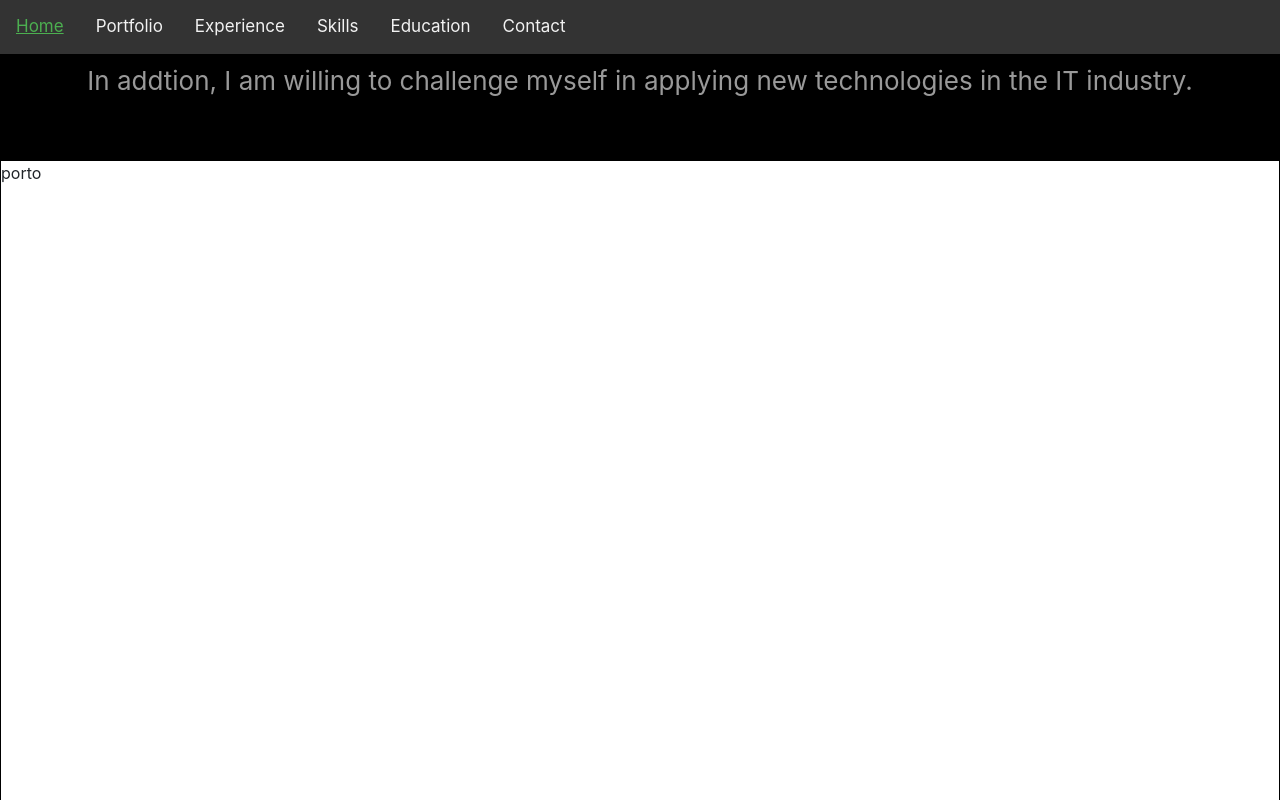
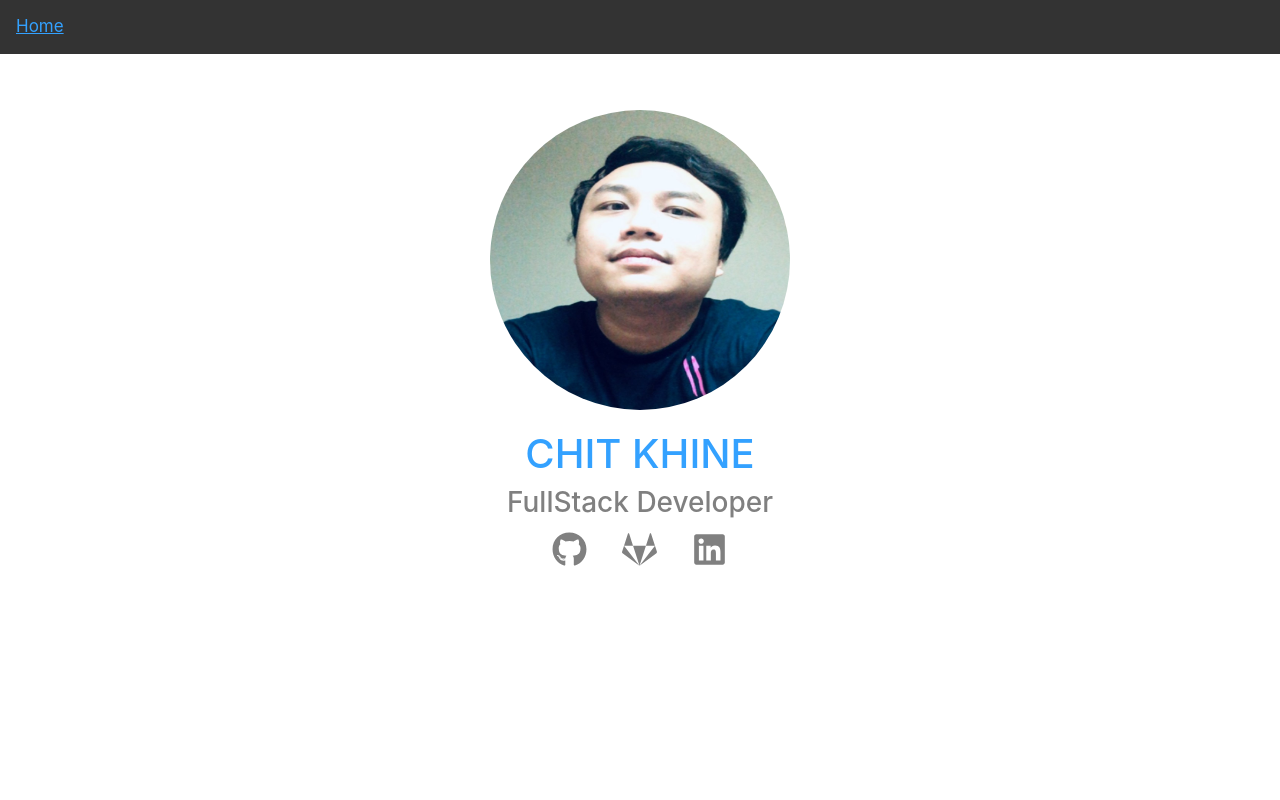
Before and after one commit to landlight/light_portfolio, a React (Create React App) app: page / in a window 1280 px wide. Shown: the top 800 px of the page. Built offline with nearby package versions, Linux system fonts and the light colour scheme.

Commit message:
:recycle: first page

```diff
--- a/src/App.css
+++ b/src/App.css
@@ -16,9 +16,9 @@
 .App-header {
   background-color: black;
   min-height: 20vh;
-    display: flex;
-    flex-direction: column;
-    align-items: center;
+  display: flex;
+  flex-direction: column;
+  align-items: center;
   justify-content: center;
   font-size: calc(10px + 2vmin);
   color: rgba(250, 250, 250, 0.61);
--- a/src/App.js
+++ b/src/App.js
@@ -1,50 +1,40 @@
 import React from 'react';
 import './App.css';
-import Card from './components/Card';
-import Profile from './components/Profile';
-import Personalinfo from './components/PersonalInfo';
-import Education from './components/Education';
+// import Card from './components/Card';
+// import Profile from './components/Profile';
+// import Personalinfo from './components/PersonalInfo';
+// import Education from './components/Education';
 import NavBar from './components/NavBar';
+import Home from './components/Home';
 
-const porto = {
-  'height': '800px',
-  'border': '1px solid black'
-}
+// const porto = {
+//   'border': '1px solid black',
+// }
+// const cardStyle = {
+//   'width': '100%'
+// }
 function App() {
   const navItems= [
     {id: 'home', name: 'Home', href: '#home'},
-    {id: 'portfolio', name: 'Portfolio', href: '#portfolio'},
-    {id: 'experience', name: 'Experience', href: '#experience'},
-    {id: 'skills', name: 'Skills', href: '#skills'},
-    {id: 'education', name: 'Education', href: '#education'},
-    {id: 'contact', name: 'Contact', href: '#contact'},
+    // {id: 'portfolio', name: 'Portfolio', href: '#portfolio'},
+    // {id: 'experience', name: 'Experience', href: '#experience'},
+    // {id: 'skills', name: 'Skills', href: '#skills'},
+    // {id: 'education', name: 'Education', href: '#education'},
+    // {id: 'contact', name: 'Contact', href: '#contact'},
   ];
   return (
     <div className="App">
       <NavBar navItems={navItems}/>
-      <header className="App-header">
-        <span>
-          {/* Hello, I am <b>Chit Khine</b> a web developer who is always enthusastic to explore new things. */}
-        </span>
-        <span>
-          In addtion, I am willing to challenge myself in applying new technologies in the IT industry.
-        </span>
-      </header>
-      <body>
-        <div class="content" id="#home">
-          {/* <Card>
+      <main className="main">
+        <div id="home" className="home" >
+          <Home />
+        </div>
+        {/* <div id="portfolio" style={porto}>
+          <Card style={cardStyle}>
             <Profile title="Personal Information">
               <Personalinfo />
             </Profile>
           </Card>
-          <Card>
-            <Profile title="Education">
-              <Education />
-            </Profile>
-          </Card> */}
-        </div>
-        <div id="portfolio" style={porto}>
-          <span >porto</span>
         </div>
 
         <div id="experience" style={porto}>
@@ -58,8 +48,8 @@ function App() {
         </div>
         <div id="contact" style={porto}>
           <span >contact</span>
-        </div>
-      </body>
+        </div> */}
+      </main>
     </div>
   );
 }
--- /dev/null
+++ b/src/components/Home.js
@@ -0,0 +1,61 @@
+import React from 'react';
+import { FaGithub, FaGitlab, FaLinkedin } from 'react-icons/fa';
+import { Row, Col } from 'reactstrap';
+import image from '../ck.jpg';
+
+const style = {
+  'padding-top': '10px',
+  'display': 'flex',
+  'align-items': 'center',
+  'text-align': 'center'
+}
+const nameStyle = {
+  'color': '#33A1FF'
+}
+const grey = {
+  'color': 'grey',
+  'font-weight': 'light'
+}
+const rowStyle = {
+  'padding-bottom': '10px',
+  'padding-left': '80px',
+  'padding-right': '80px'
+}
+const center = {
+  'text-align': 'center'
+}
+const icon = {
+  'width': '35px',
+  'height': '35px'
+}
+
+function Personalinfo(props) {
+    return (
+      <div>
+        <div style={style}>
+          <img src={image} className="mainProfile" alt="mainProfile"/>
+        </div>
+        <h1 className="text-uppercase" style={nameStyle}>Chit Khine</h1>
+        <h3 style={grey}>FullStack Developer</h3>
+        <Row style={rowStyle}>
+          <Col xs="4" style={center}>
+            <a href="https://github.com/landlight" target="_blank" rel="noopener noreferrer" style={grey}>
+              <FaGithub style={icon}/>
+            </a>
+          </Col>
+          <Col xs="4" style={center}>
+            <a href="https://gitlab.com/landlight" target="_blank" rel="noopener noreferrer" style={grey}>
+              <FaGitlab style={icon}/>
+            </a>
+          </Col>
+          <Col xs="4" style={center}>
+            <a href="https://www.linkedin.com/in/chit-khine-891a82b5/" target="_blank" rel="noopener noreferrer" style={grey}>
+              <FaLinkedin style={icon}/>
+            </a>
+          </Col>
+        </Row>
+      </div>
+    );
+}
+
+export default Personalinfo
--- a/src/components/NavBar.js
+++ b/src/components/NavBar.js
@@ -20,11 +20,7 @@ function NavBar(props) {
     'home'
   )
   function activeClass(id) {
-    if (active == id) {
-      let divHeight = document.getElementById(id);
-      if (divHeight) {
-        window.scrollTo(0, divHeight.offsetTop);
-      }
+    if (active === id) {
       return 'active';
     }
   }
@@ -36,11 +32,17 @@ function NavBar(props) {
       x.className = "topnav";
     }
   }
-
+  function scrollActive(id) {
+    let divHeight = document.getElementById(id);
+    if (divHeight) {
+      window.scrollTo(0, divHeight.offsetTop-53);
+    }
+    setActive(id);
+  }
   return (
     <div className="topnav" id="myTopnav">
       {props.navItems.map(item => (
-        <a href={item.href} className={activeClass(item.id)} onClick={() => setActive(item.id)} >{item.name}</a>
+        <a className={activeClass(item.id)} onClick={() => scrollActive(item.id)} >{item.name}</a>
       ))}
       <a href="javascript:void(0);" className="icon" onClick={myFunction}>
         <FaBars />
--- a/src/components/PersonalInfo.js
+++ b/src/components/PersonalInfo.js
@@ -15,6 +15,10 @@ const rowStyle = {
 const center = {
   'text-align': 'center'
 }
+const icon = {
+  'width': '25px',
+  'height': '25px'
+}
 function Personalinfo(props) {
     return (
       <Container>
@@ -25,17 +29,17 @@ function Personalinfo(props) {
         <Row style={rowStyle}>
           <Col xs="4" style={center}>
             <a href="https://github.com/landlight" target="_blank" style={black}>
-              <FaGithub />
+              <FaGithub style={icon}/>
             </a>
           </Col>
           <Col xs="4" style={center}>
             <a href="https://gitlab.com/landlight" target="_blank" style={orange}>
-              <FaGitlab />
+              <FaGitlab style={icon}/>
             </a>
           </Col>
           <Col xs="4" style={center}>
             <a href="https://www.linkedin.com/in/chit-khine-891a82b5/" target="_blank">
-              <FaLinkedin />
+              <FaLinkedin style={icon}/>
             </a>
           </Col>
         </Row>
--- a/src/index.css
+++ b/src/index.css
@@ -28,9 +28,15 @@ code {
   width: 200px;
 }
 
-.content {
+.home {
+  min-height: 20vh;
+  padding-bottom: 1vh;
   display: flex;
-  flex-direction: row;
+  flex-direction: column;
+  align-items: center;
+  justify-content: center;
+  font-size: calc(10px + 2vmin);
+  color: rgba(250, 250, 250, 0.61);
 }
 
 .topnav {
@@ -39,6 +45,10 @@ code {
   top: 0;
   width: 100%;
   background-color: #333;
+}
+
+.main {
+  margin-top: 25px;
 }
 
 .topnav a {
@@ -52,11 +62,23 @@ code {
 }
 
 .topnav a:hover {
-  color: #4CAF50;
+  color: #33A1FF;
 }
 
 .topnav a.active {
-  color: #4CAF50;
+  color: #33A1FF;
+}
+
+.topnav a:not([href]) {
+  color: #FFFFFF;
+}
+
+.topnav a:hover:not([href]) {
+  color: #33A1FF;
+}
+
+.topnav a.active:not([href]) {
+  color: #33A1FF;
 }
 
 .topnav .icon {
@@ -88,3 +110,14 @@ code {
 html {
   scroll-behavior: smooth;
 }
+
+.mainProfile {
+  width: 300px;
+  height: 300px;
+  margin: 20px;
+  border-radius: 100%;
+}
+
+.home {
+  margin-top: 80px;
+}
```
Also changed, not shown: src/ck.jpg (added).
